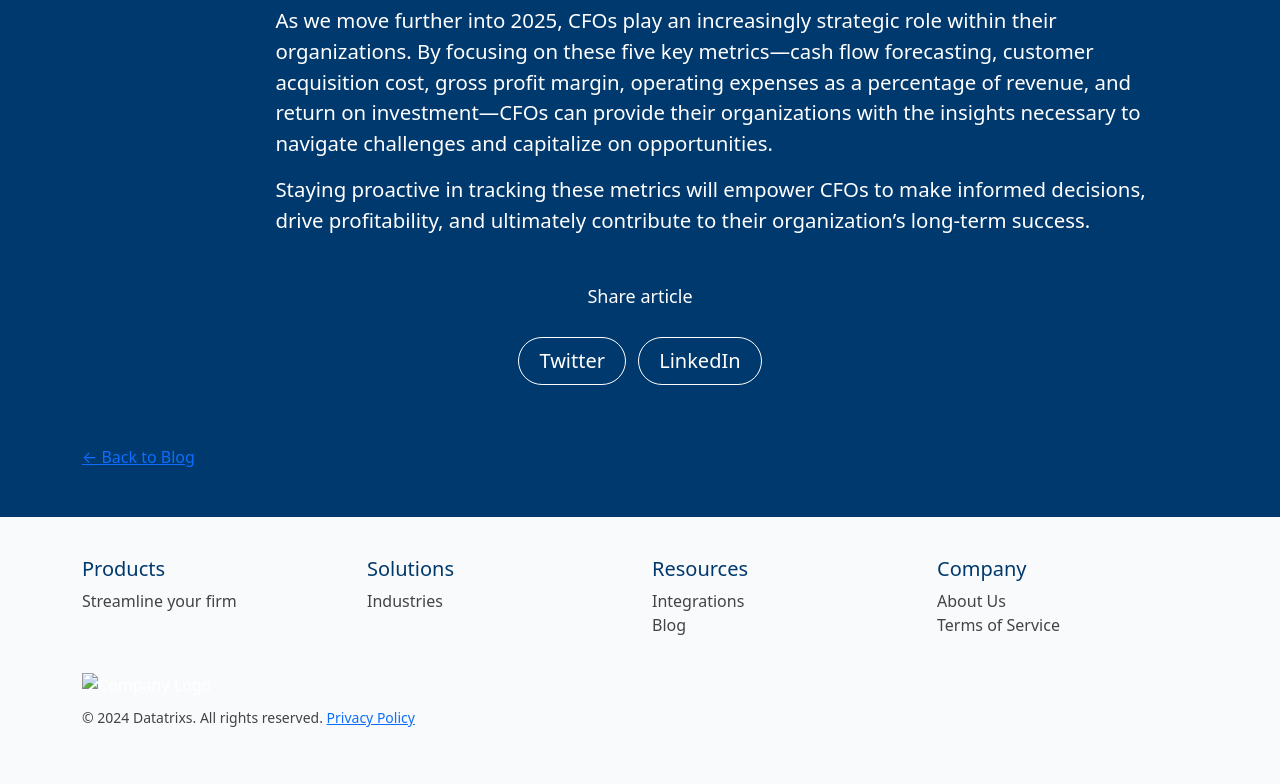
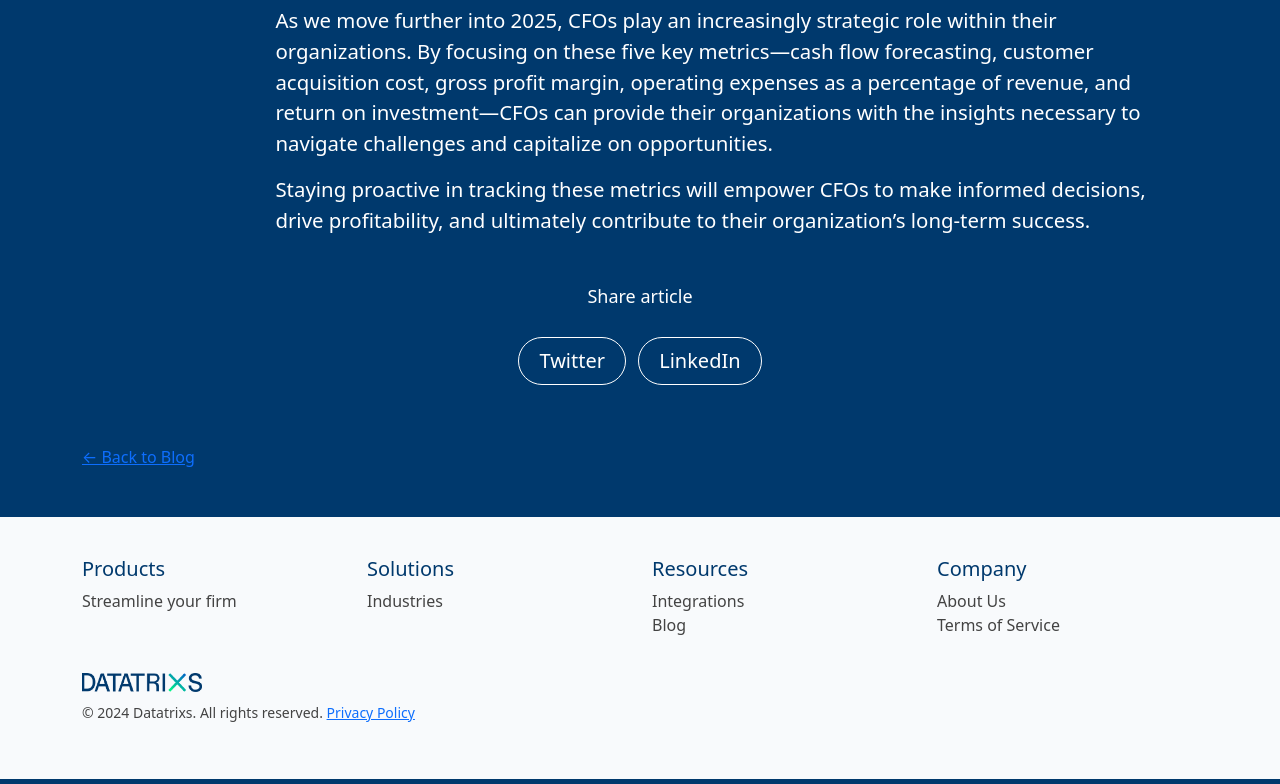
Before and after one commit to datatrixs/dx-marketing-website, a plain HTML site: page blog/5-key-metrics.html in a window 1280 px wide. Shown: the part 2643-3427 px from the top of the page. Drawn offline with nearby package versions, Linux system fonts and the light colour scheme; a script that the page names is missing.

Commit message:
more updates

```diff
--- a/blog/5-key-metrics.html
+++ b/blog/5-key-metrics.html
@@ -308,7 +308,7 @@
                 </div>
             </div>
             <div class="footer-bottom footer-brand">
-                <img src="./assets/logo.png" alt="Company Logo" width="120">
+                <img src="../assets/logo.png" alt="Company Logo" width="120">
                 <p>&copy; 2024 Datatrixs. All rights reserved. <a href="privacy-policy.html">Privacy Policy</a></p>
             </div>
         </div>
```
Also changed, not shown: blog/ai-analytics-for-cpa-firms.html (+1 -1 lines), blog/cpa-firms-the-benefits-of-automating.html (+1 -1 lines), blog/data-strategies-for-real-estate-success.html (+1 -1 lines), blog/enhancing-compliance-reporting-in-healthcare.html (+1 -1 lines), blog/green-tax-credits-in-the-federal-ira.html (+1 -1 lines), blog/how-data-analytics-can-transform.html (+1 -1 lines), blog/how-startups-can-scale-efficiently.html (+1 -1 lines), blog/how-to-avoid-pcaob-fines.html (+1 -1 lines), blog/how-to-reconnect-quickBooks-online-to-datatrixs.html (+1 -1 lines), blog/revolutionizing-research-and-innovation.html (+1 -1 lines), blog/streamlining-financial-reporting.html (+1 -1 lines), blog/streamlining-management-discussion-and-analysis.html (+1 -1 lines), blog/tax-advisory-for-entrepreneurs.html (+1 -1 lines), blog/the-importance-of-data-integrity.html (+1 -1 lines), 4 more files.
